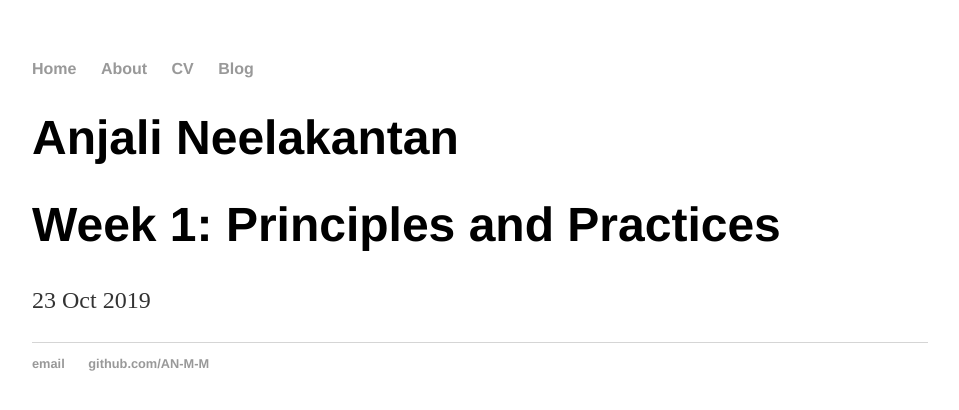
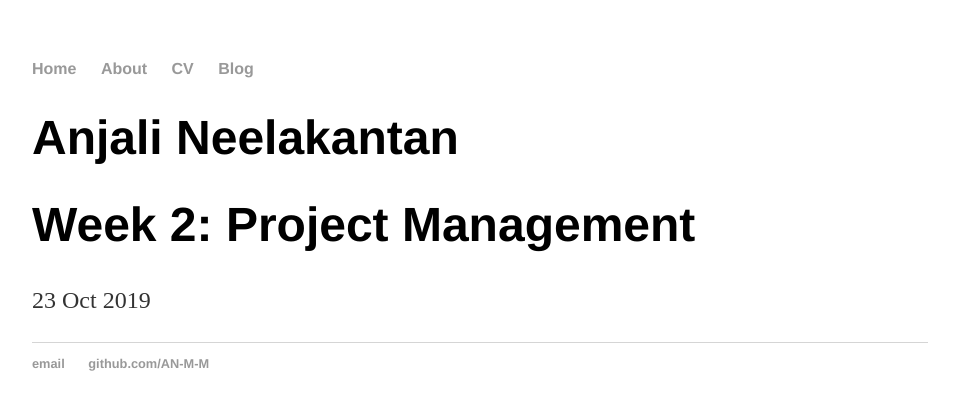
Before and after one commit to AN-M-M/AN-M-M.github.io, a Jekyll site: the page built from _posts/2019-10-25-Week-2-Project-Management.md, in a window 1280 px wide. Shown: the top 410 px of the page, without its empty margins (160-1119 px from the left). Built offline with Jekyll 4.4.1, drawn with Linux system fonts in a browser that asks for light colours.

Commit message:
Update 2019-10-25-Week-2-Project-Management.md

```diff
--- a/_posts/2019-10-25-Week-2-Project-Management.md
+++ b/_posts/2019-10-25-Week-2-Project-Management.md
@@ -1,5 +1,5 @@
 ---
 layout: post
-title: "Week 1: Principles and Practices"
+title: "Week 2: Project Management"
 date: 2019-10-23
 ---
```
